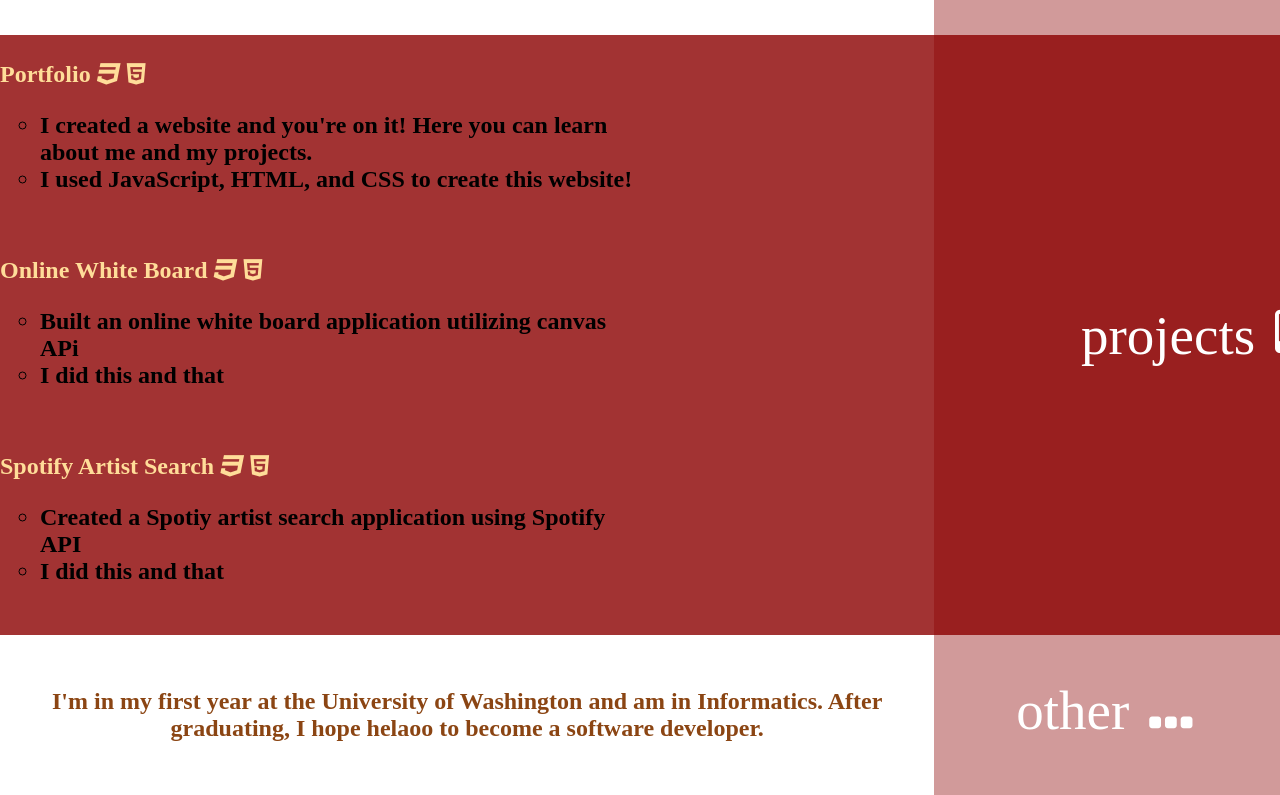
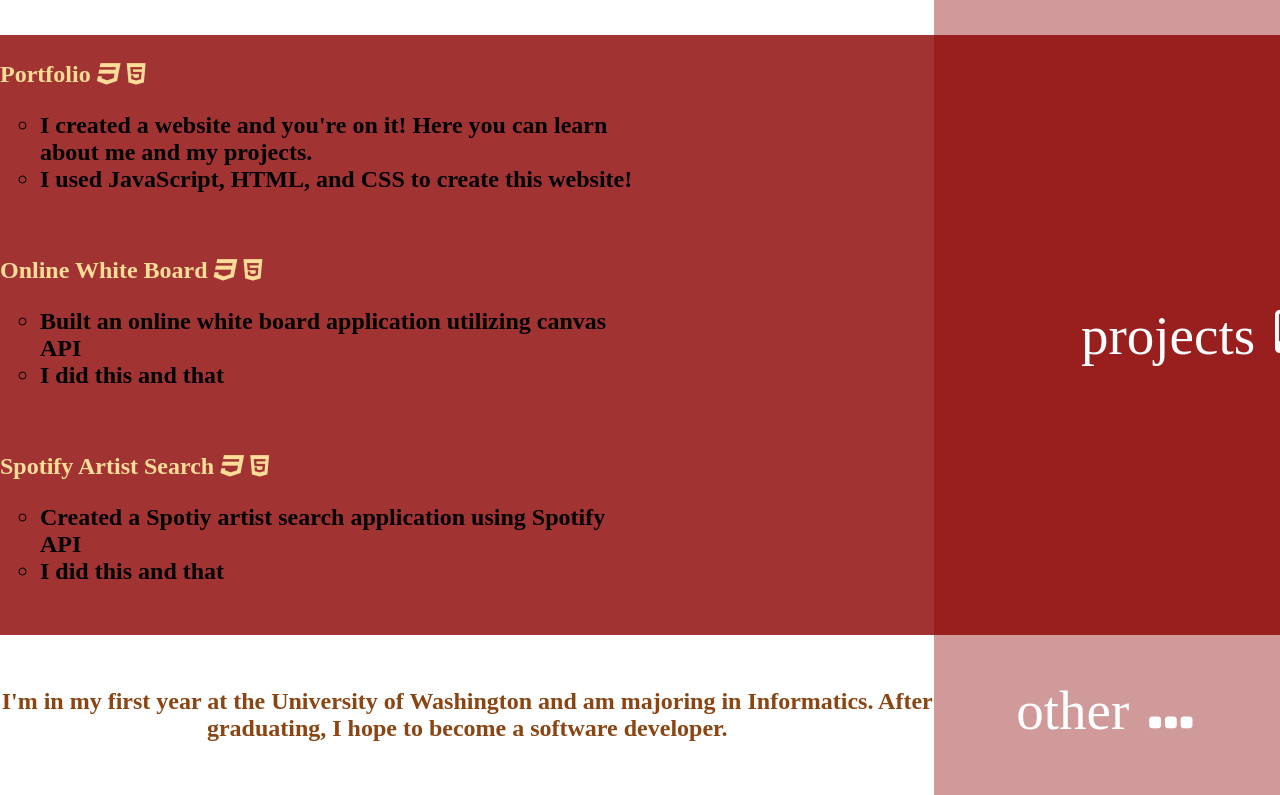
Before and after one commit to ngomichael/portfolio, a plain HTML site: page index.html in a window 1280 px wide. Shown: the part 325-1120 px from the top of the page. Drawn offline with nearby package versions, Linux system fonts and the light colour scheme.

Commit message:
changed text in about section and fixed a spelling mistake under Online White Board

```diff
--- a/index.html
+++ b/index.html
@@ -95,7 +95,7 @@
             </div>
 
             <ul style="list-style-type:circle">
-                <li>Built an online white board application utilizing canvas APi</li>
+                <li>Built an online white board application utilizing canvas API</li>
                 <li>I did this and that</li>
             </ul>
 
@@ -126,8 +126,8 @@
 <div class="section">
 
     <h2 id="otherText">
-        I'm in my first year at the University of Washington and am in
-        Informatics. After graduating, I hope helaoo to become a software developer.
+        I'm in my first year at the University of Washington and am majoring in
+        Informatics. After graduating, I hope to become a software developer.
     </h2>
 
     <div class="label labelContainer">
```
